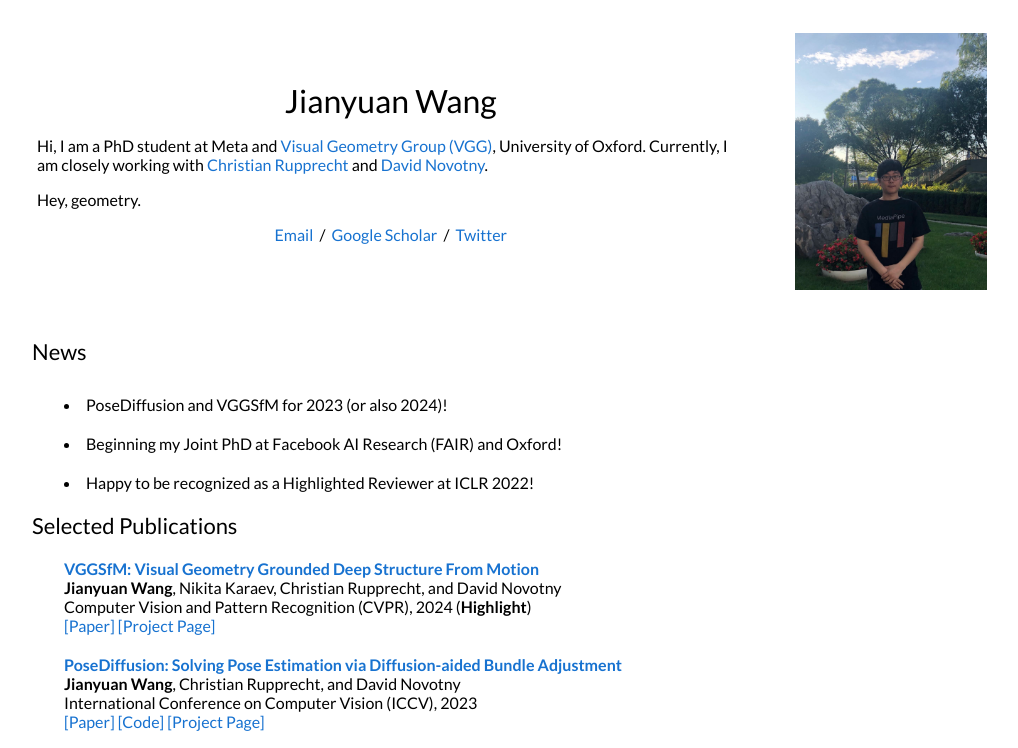
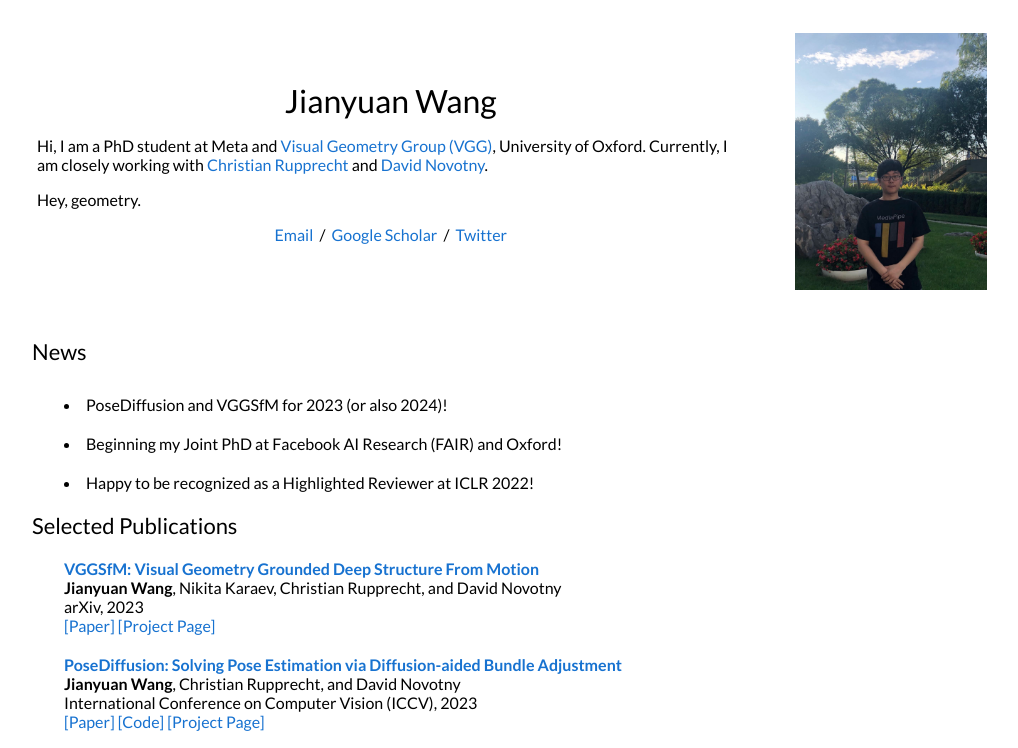
Before and after one commit to jytime/jytime.github.io, a plain HTML site: page index.html in a window 1280 px wide. Shown: the top 748 px of the page, without its empty margins (128-1146 px from the left). Drawn offline with Linux system fonts and the light colour scheme.

Commit message:
Update index.html

```diff
--- a/index.html
+++ b/index.html
@@ -156,7 +156,7 @@
               </papertitle>
               </a> </div>
               <div style="text-indent:2em"> <strong>Jianyuan Wang</strong>, Nikita Karaev, Christian Rupprecht, and David Novotny </div>
-              <div style="text-indent:2em">Computer Vision and Pattern Recognition (CVPR), 2024 (<strong>Highlight</strong>) </div>
+              <div style="text-indent:2em">arXiv, 2023</div>
               <div style="text-indent:2em"> <a href="https://arxiv.org/pdf/2312.04563.pdf">[Paper]</a>  <a href="https://vggsfm.github.io/">[Project Page]</a>
             </td>
           </tr>
```
